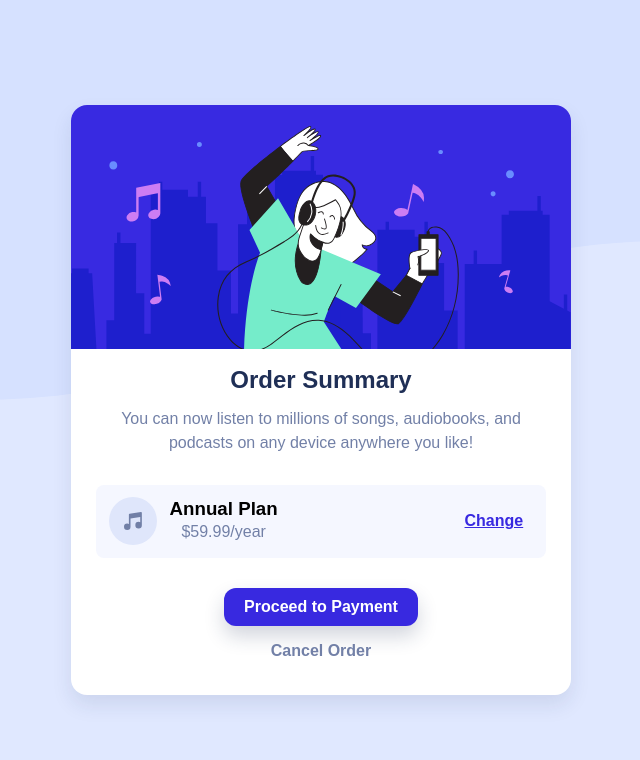
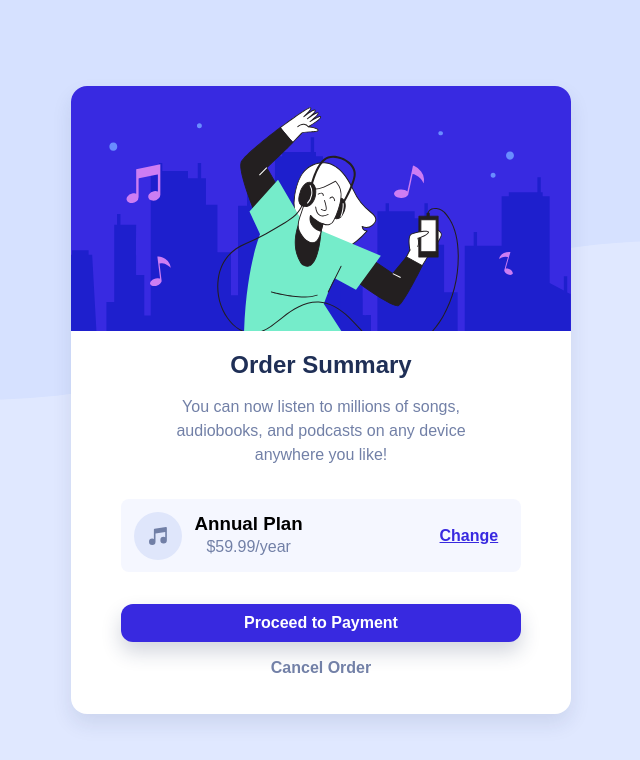
Before and after one commit to dawidchatkiewicz/order-summary-component, a plain HTML site: page index.html in a window 1280 px wide. Shown: the whole page, without its empty margins (319-959 px from the left). Drawn offline with Linux system fonts and the light colour scheme.

Commit message:
Fixing units and Proceed to Payment button

```diff
--- a/style.css
+++ b/style.css
@@ -64,6 +64,7 @@ button {
 }
 
 .btn-primary {
+	width: 80%;
 	background-color: var(--bright-blue);
 	color: #fff;
 	padding: 10px 20px;
@@ -90,7 +91,7 @@ button {
 	margin: 1rem;
 	border-radius: 1rem;
 	box-shadow: 0px 10px 20px hsl(223, 47%, 23%, 0.1);
-	padding-bottom: 30px;
+	padding-bottom: 2rem;
 }
 
 .card__buttons {
@@ -106,16 +107,16 @@ button {
 }
 
 .card__description {
-	padding: 0 30px;
-	font-size: 16px;
+	padding: 0 70px;
+	font-size: 1rem;
 	line-height: 1.5;
 	color: var(--desaturated-blue);
 }
 
 .card__pricing {
-	margin: 30px auto;
+	margin: 2rem auto;
 	background-color: var(--very-pale-blue);
-	width: 90%;
+	width: 80%;
 	border-radius: 0.5rem;
 	padding: 0.8rem;
 	display: flex;
@@ -125,7 +126,7 @@ button {
 
 .card__tittle {
 	color: var(--dark-blue);
-	margin: 0.8rem 0;
+	margin: 1rem 0;
 }
 
 .flex {
```
